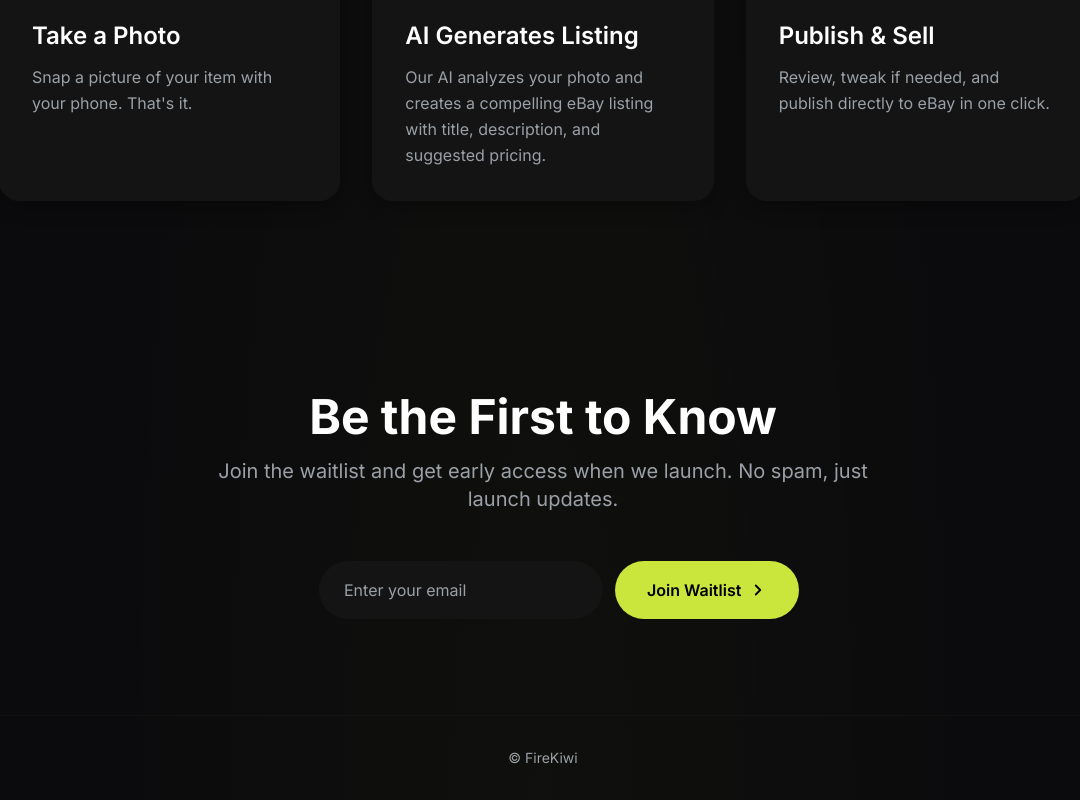
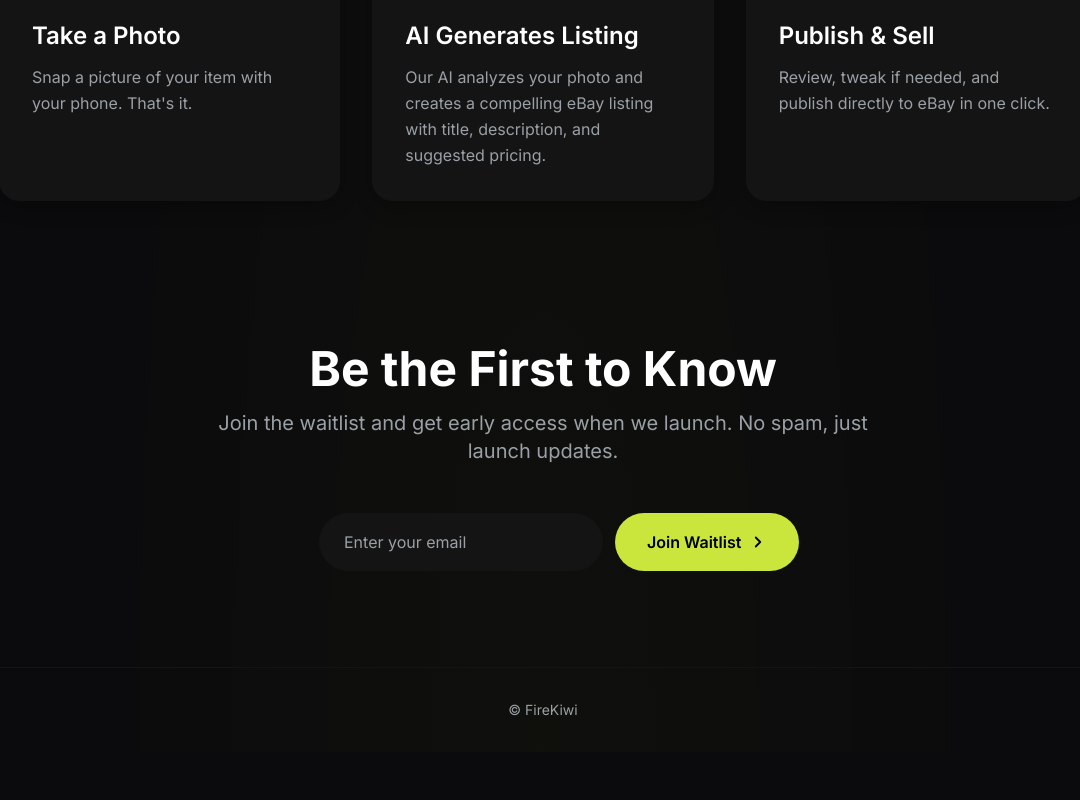
Before and after one commit to vert310/firekiwi, a Next.js app: page / in a window 1280 px wide. Shown: the part 1814-2614 px from the top of the page, without its empty margins (97-1177 px from the left). After the commit the page ends 2566 px from the top, so only its background shows below. Built offline with nearby package versions, Linux system fonts and the light colour scheme.

Commit message:
Reduce spacing above 'Be the First to Know' section

```diff
--- a/src/components/Waitlist.tsx
+++ b/src/components/Waitlist.tsx
@@ -41,7 +41,7 @@ export default function Waitlist() {
   };
 
   return (
-    <section className="relative z-10 py-16 md:py-24">
+    <section className="relative z-10 pt-8 pb-16 md:pt-12 md:pb-24">
       <div className="max-w-4xl mx-auto px-6 md:px-8">
         <motion.div
           initial="hidden"
```
